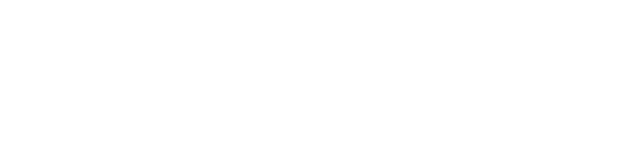
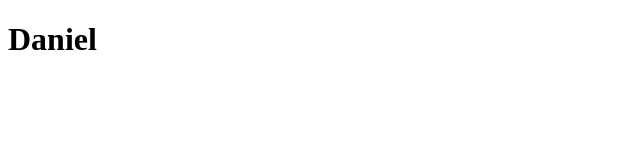
Before and after one commit to DanielM3l0/test, a plain HTML site: page index.html in a window 1280 px wide. Shown: the whole page, without its empty margins (0-640 px from the left). Drawn offline with Linux system fonts and the light colour scheme.

Commit message:
Removeu title

```diff
--- a/index.html
+++ b/index.html
@@ -4,9 +4,9 @@
     <meta charset="UTF-8">
     <meta http-equiv="X-UA-Compatible" content="IE=edge">
     <meta name="viewport" content="width=device-width, initial-scale=1.0">
-    <title>Document</title>
+
 </head>
 <body>
-
+    <h1>Daniel</h1>
 </body>
 </html>
```
